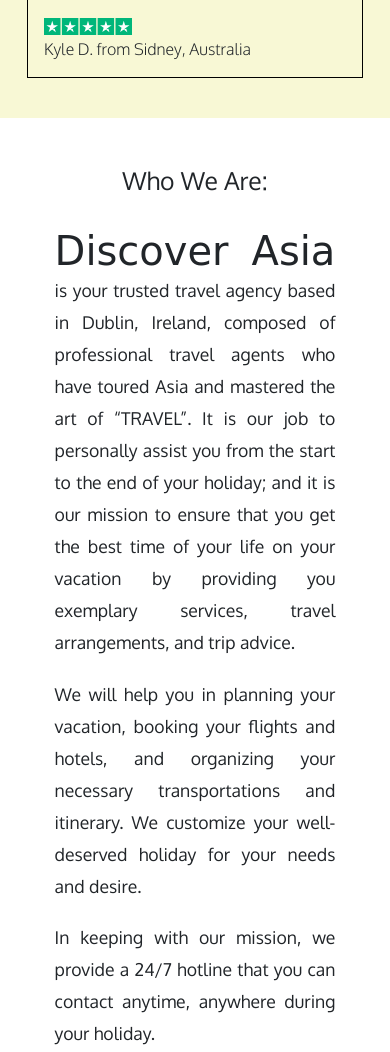
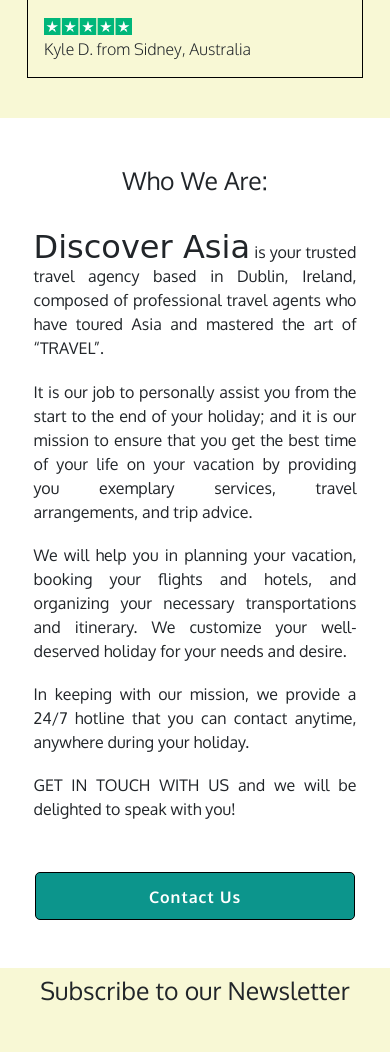
Before and after one commit to marked-gil/discover-asia, a plain HTML site: page index.html in a window 390 px wide. Shown: the part 4598-5650 px from the top of the page. Drawn offline with nearby package versions, Linux system fonts and the light colour scheme; a web font is replaced by a local one.

Commit message:
Set font-size: 1rem, line-height: 1.5rem on 'who we are' paragraphs, and company-name font-size: 2rem for screen max-width: 600px

```diff
--- a/assets/css/style.css
+++ b/assets/css/style.css
@@ -554,6 +554,12 @@ nav {
     min-height: 15rem;
 }
 
+@media screen and (max-width: 600px) {
+    #who-we-are-section {
+        padding: 3rem 4%;
+    }
+}
+
 #who-we-are-heading {
     text-align: center;
     margin-bottom: 2.5rem;
@@ -581,11 +587,23 @@ nav {
     }
 }
 
+@media screen and (max-width: 600px) {
+    #who-we-are-heading ~ p {
+        font-size: 1rem;
+        line-height: 1.5rem;
+    }
+}
+
 .company-name {
     font-family: 'Water Brush', cursive;
     font-size: 2.5rem;
 }
 
+@media screen and (max-width: 600px) {
+    .company-name {
+        font-size: 2rem;
+    }
+}
 
 /* Contact Us Button */
 #contact-us-container {
--- a/index.html
+++ b/index.html
@@ -140,10 +140,11 @@
 
     <section id="who-we-are-section">
         <h2 id="who-we-are-heading">Who We Are:</h2>
-        <p><span class="company-name">Discover Asia</span> is your trusted travel agency based in Dublin, Ireland, composed of professional travel agents who have toured Asia and mastered the art of “TRAVEL”. It is our job to personally assist you from the start to the end of your holiday; and it is our mission to ensure that you get the best time of your life on your vacation by providing you exemplary services, travel arrangements, and trip advice.</p>
+        <p><span class="company-name">Discover Asia</span> is your trusted travel agency based in Dublin, Ireland, composed of professional travel agents who have toured Asia and mastered the art of “TRAVEL”.</p>
+        <p>It is our job to personally assist you from the start to the end of your holiday; and it is our mission to ensure that you get the best time of your life on your vacation by providing you exemplary services, travel arrangements, and trip advice.</p>
         <p>We will help you in planning your vacation, booking your flights and hotels, and organizing your necessary transportations and itinerary. We customize your well-deserved holiday for your needs and desire.</p>
         <p>In keeping with our mission, we provide a 24/7 hotline that you can contact anytime, anywhere during your holiday.</p>
-        <p>GET IN TOUCH WITH US NOW and one of our TRAVEL AGENTS will be delighted to speak with you!</p>
+        <p>GET IN TOUCH WITH US and we will be delighted to speak with you!</p>
 
         <div id="contact-us-container">
             <a href="#">Contact Us</a>
```
